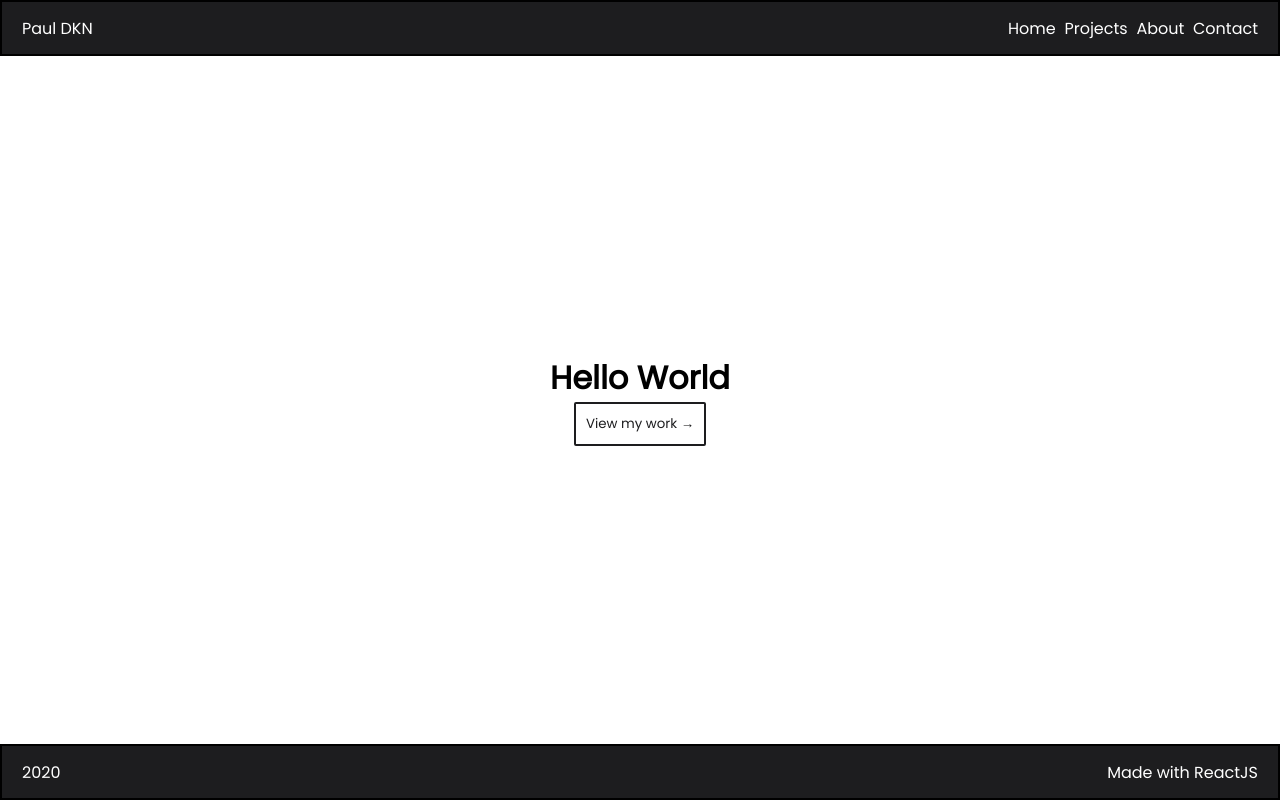
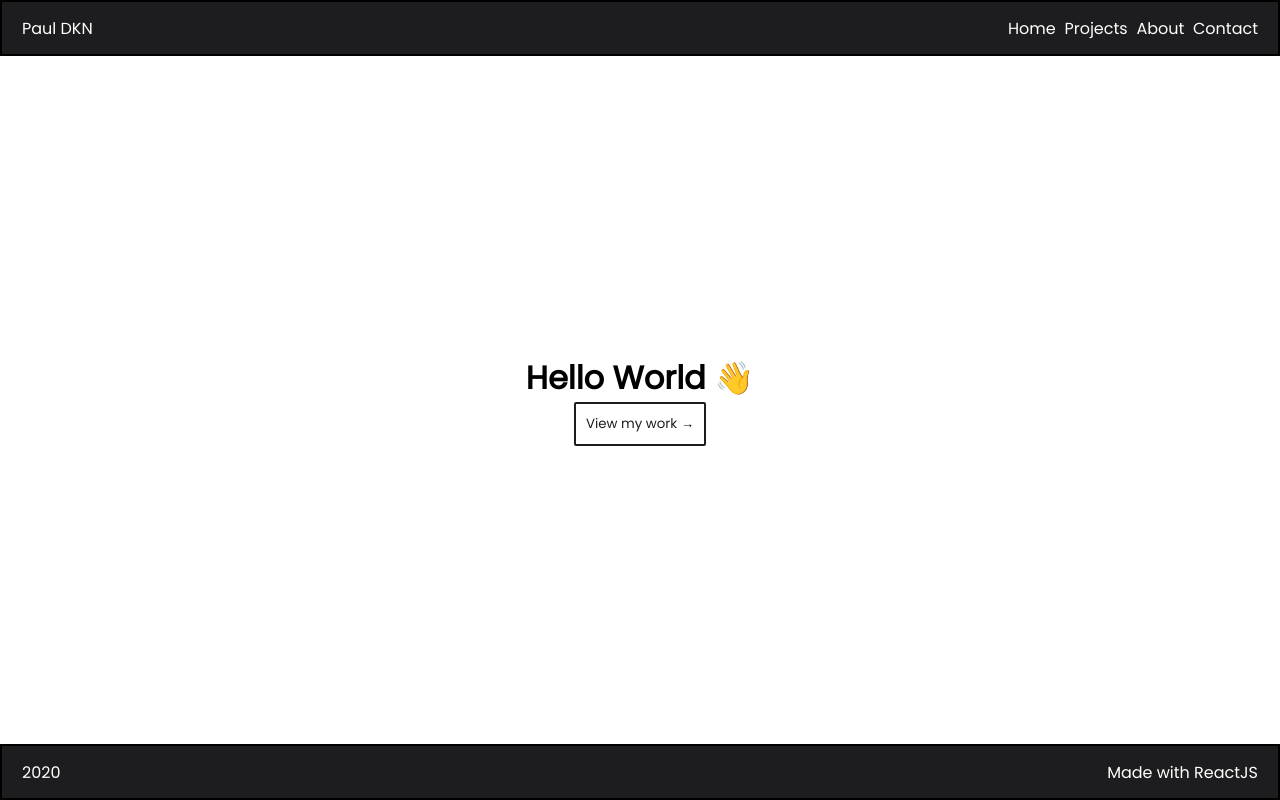
Before and after one commit to pauldkn/portfolio, a React (Create React App) app: page / in a window 1280 px wide. Built offline with nearby package versions, Linux system fonts and the light colour scheme.

Commit message:
Greetings

```diff
--- a/src/App.js
+++ b/src/App.js
@@ -3,13 +3,14 @@ import "./styles/App.scss";
 import Footer from "./components/Footer";
 import Navbar from "./components/Navbar";
 import Button from "./components/Button";
+import Greetings from "./components/Greetings";
 
 function App() {
   return (
     <div className="App flex-col">
       <Navbar />
-      <div className="hello flex-col">
-        <h1>Hello World</h1>
+      <div className="flex-col">
+        <Greetings />
         <Button text={"View my work →"} />
       </div>
       <Footer />
--- /dev/null
+++ b/src/components/Greetings.js
@@ -0,0 +1,12 @@
+import React from "react";
+
+export default function Greetings() {
+  return (
+    <h1>
+      Hello World{" "}
+      <span role="img" aria-label="hello">
+        👋
+      </span>
+    </h1>
+  );
+}
```
